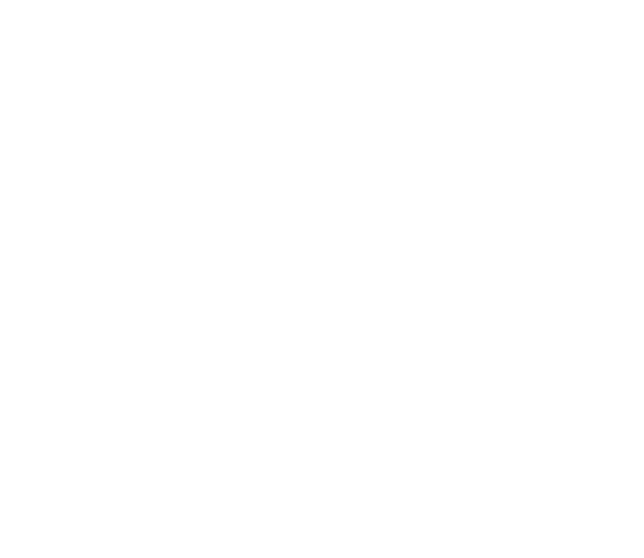
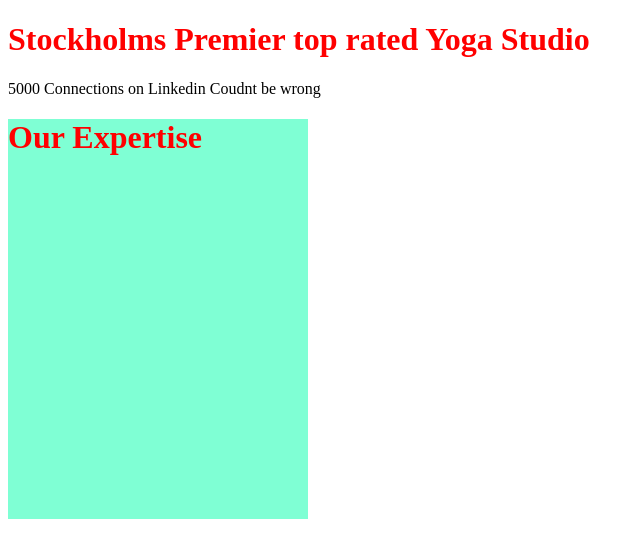
Before and after one commit to josephprasanth/YogaVishnu2, a website: page app/index.html in a window 1280 px wide. Shown: the whole page, without its empty margins (0-644 px from the left). Drawn offline with Linux system fonts and the light colour scheme.

Commit message:
Adding in soem content for site for testing

```diff
--- /dev/null
+++ b/app/assets/css/main.css
@@ -0,0 +1,10 @@
+h1 {
+color: red;
+}
+
+#expertise-section {
+    background-color: aquamarine;
+    /* width: 30%; */
+    width: 300px;
+    height: 400px;
+}
--- a/app/index.html
+++ b/app/index.html
@@ -1,18 +1,28 @@
 <!DOCTYPE html>
 <html lang="en">
+
 <head>
+    <link rel="shortcut icon" href="assets/images/icons/favicon.ico" type="image/x-icon">
     <meta charset="UTF-8">
     <meta name="viewport" content="width=device-width, initial-scale=1.0">
     <meta http-equiv="X-UA-Compatible" content="ie=edge">
     <title>Welcome To YogaVishnu</title>
     <meta name="keywords" content="Yoga, HathaYoga, Ashtanga, Health">
     <meta name="description" content="We create Health and Soul restoring Yogic sessions that inspire you to be you.">
+    <link rel="stylesheet" href="assets/css/main.css">
 </head>
+
 <body>
-
-
+    <div id="hero-section">
+        <h1>Stockholms Premier top rated Yoga Studio</h1>
+        <p>5000 Connections on Linkedin Coudnt be wrong</p>
+    </div>
+    <div id="expertise-section">
+        <h1>Our Expertise</h1>
+    </div>
 
 
 
 </body>
+
 </html>
```
Also changed, not shown: app/assets/images/icons/favicon.ico (added).
